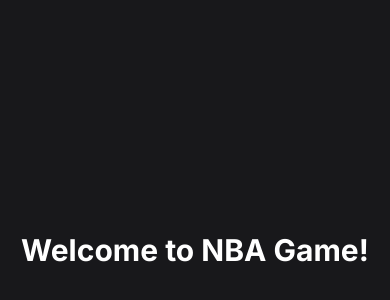
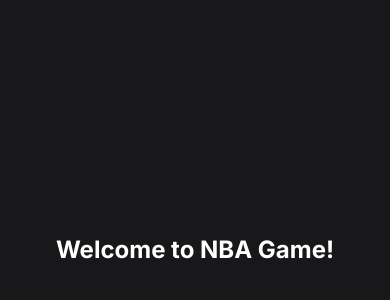
Before and after one commit to Redkuroo/gamble-choicer, a Next.js app: page /nba-game in a window 390 px wide. Shown: the part 172-472 px from the top of the page. Built offline with nearby package versions, Linux system fonts and the light colour scheme.

Commit message:
feat(nba-game): improve nba-game page responsiveness

```diff
--- a/src/app/nba-game/page.tsx
+++ b/src/app/nba-game/page.tsx
@@ -1,6 +1,6 @@
 export default function NbaGamePage() {
   return (
-    <div className="min-h-screen flex items-center justify-center bg-[#18181b] text-white text-3xl font-bold">
+    <div className="min-h-screen flex items-center justify-center bg-[#18181b] text-white text-2xl sm:text-3xl font-bold text-center p-4">
       Welcome to NBA Game!
     </div>
   );
```
